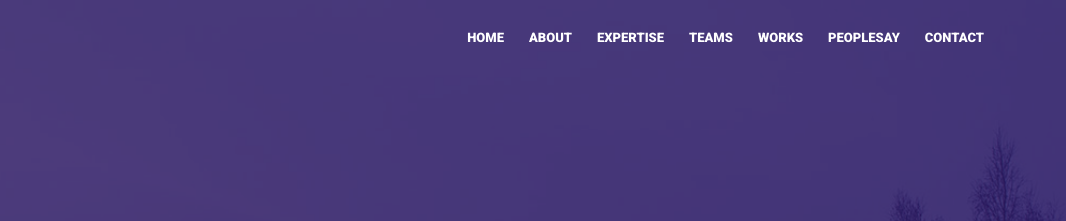
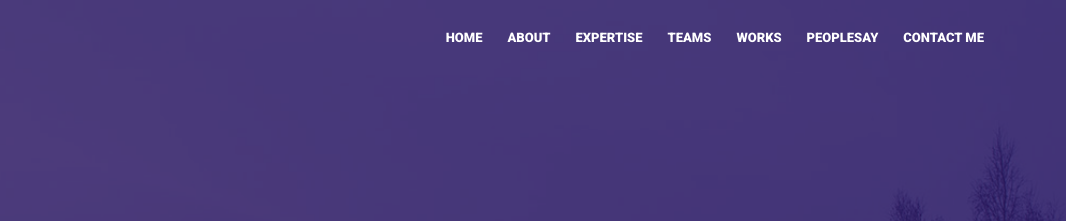
Before and after one commit to TousifMobassir-dev/tajem, a plain HTML site: page index.html in a window 1280 px wide. Shown: the top 221 px of the page, 214-1280 px from the left. Drawn offline with nearby package versions, Linux system fonts and the light colour scheme; files whose address does not match are found by name; a web font is replaced by a local one.

Commit message:
change menu

```diff
--- a/index.html
+++ b/index.html
@@ -45,7 +45,7 @@
                 <a class="nav-link" href="#">peoplesay</a>
               </li>
               <li class="nav-item">
-                <a class="nav-link" href="#">contact</a>
+                <a class="nav-link" href="#">contact Me</a>
               </li>
             </ul>
           </div>
```
